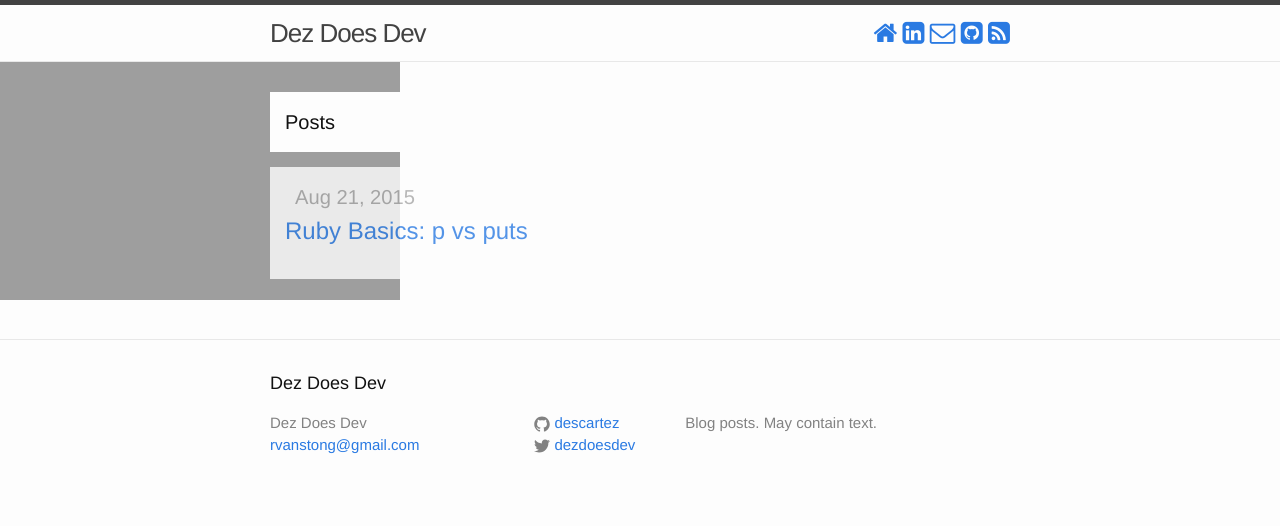
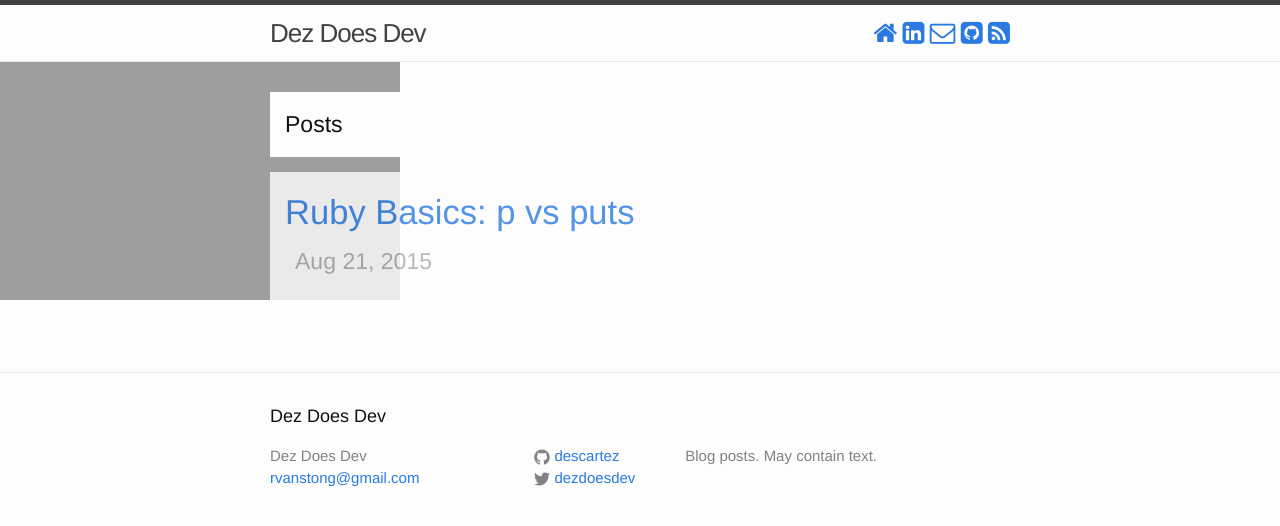
Before and after one commit to descartez/devblog, a Jekyll site: the page built from index.html, in a window 1280 px wide. Shown: the top 526 px of the page. Built offline with Jekyll 4.4.1, drawn with Linux system fonts in a browser that asks for light colours; nearby versions of some CDN libraries.

Commit message:
fixes post list to look more pleasing, changed base-font-size in scss to be more reflective of style

```diff
--- a/_sass/_layout.scss
+++ b/_sass/_layout.scss
@@ -169,7 +169,7 @@
 }
 
 .page-heading {
-    font-size: 20px;
+    font-size: $base-font-size;
     background-color: $background-color;
     padding: $spacing-unit-half;
 }
@@ -183,6 +183,10 @@
         padding: $spacing-unit-half;
         opacity: $hover-off-opacity;
         background-color: $background-color;
+
+    > h1 {
+        font-size: 1.2em;
+    }
     }
 
     > li:hover{
@@ -200,7 +204,7 @@
 
 .post-link {
     display: block;
-    font-size: 24px;
+    font-size: $base-font-size;
 }
 
 
--- a/css/main.scss
+++ b/css/main.scss
@@ -8,7 +8,7 @@
 // Our variables
 $base-font-family: Helvetica, Arial, sans-serif;
 $base-font-size:   1.2em;
-$small-font-size:  $base-font-size * 0.875;
+$small-font-size:  0.8em;
 $base-line-height: 1.5;
 
 $spacing-unit:     30px;
--- a/index.html
+++ b/index.html
@@ -9,10 +9,10 @@
   <ul class="post-list">
     {% for post in site.posts %}
       <li>
-        <span class="post-meta">{{ post.date | date: "%b %-d, %Y" }}</span>
 
         <h2>
           <a class="post-link" href="{{ post.url | prepend: site.baseurl }}">{{ post.title }}</a>
+        <span class="post-meta">{{ post.date | date: "%b %-d, %Y" }}</span>
         </h2>
       </li>
     {% endfor %}
```
